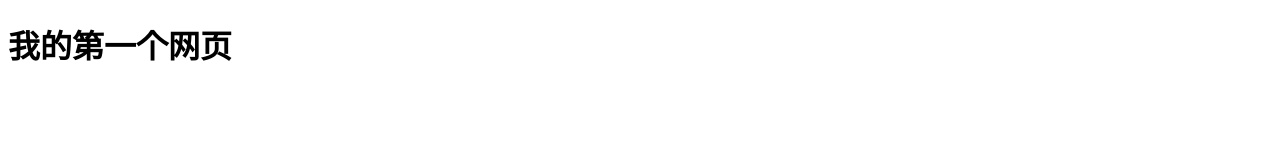
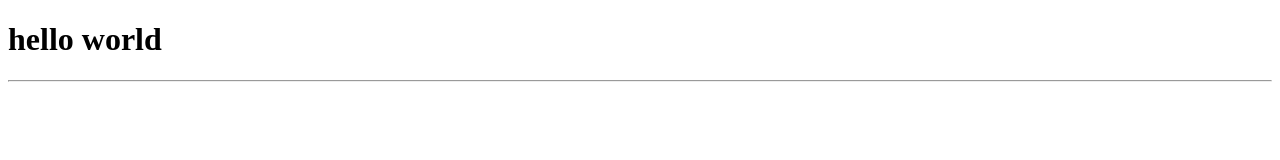
Before and after one commit to zhouming-github/JD, a plain HTML site: page index.html in a window 1280 px wide. Drawn offline with Linux system fonts and the light colour scheme.

Commit message:
index.html

```diff
--- a/index.html
+++ b/index.html
@@ -5,6 +5,7 @@
 	<title>Document</title>
 </head>
 <body>
-	<h1>我的第一个网页</h1>
+	<h1> hello world </h1>
+	<hr />
 </body>
 </html>
```
